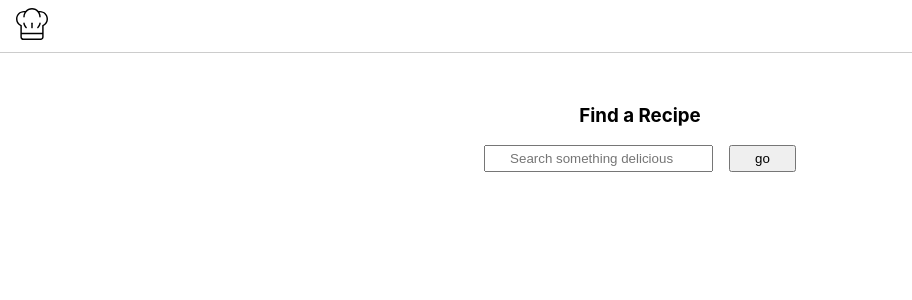
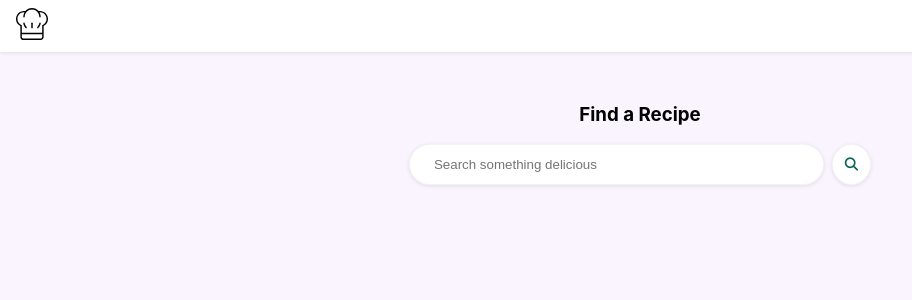
Before and after one commit to marilyn-n/react-xmas-recipes, a React (Create React App) app: page / in a window 1280 px wide. Shown: the top 300 px of the page, without its empty margins (0-912 px from the left). Built offline with nearby package versions, Linux system fonts and the light colour scheme.

Commit message:
add styles for search bar and navigation bar

```diff
--- a/public/index.html
+++ b/public/index.html
@@ -15,6 +15,7 @@
       user's mobile device or desktop. See https://developers.google.com/web/fundamentals/web-app-manifest/
     -->
     <link rel="manifest" href="%PUBLIC_URL%/manifest.json" />
+    <script src="https://kit.fontawesome.com/2186577ee2.js" crossorigin="anonymous"></script>
     <!--
       Notice the use of %PUBLIC_URL% in the tags above.
       It will be replaced with the URL of the `public` folder during the build.
@@ -24,7 +25,7 @@
       work correctly both with client-side routing and a non-root public URL.
       Learn how to configure a non-root public URL by running `npm run build`.
     -->
-    <title>React App</title>
+    <title>Xmas recipes </title>
   </head>
   <body>
     <noscript>You need to enable JavaScript to run this app.</noscript>
--- a/src/styles/main.scss
+++ b/src/styles/main.scss
@@ -1,3 +1,8 @@
 // ui-components in styles
 @import './ui-components/navigation.scss';
 @import './ui-components/search-bar.scss';
+
+
+body {
+    background: rgba(229, 200, 247, 0.2);
+}
--- a/src/styles/ui-components/navigation.scss
+++ b/src/styles/ui-components/navigation.scss
@@ -1,6 +1,6 @@
 .navigation {
   background-color: white;
-  border-bottom: 1px solid #ccc;
+  box-shadow: 0 1px 4px 0 rgba(8,19,68,.1);
   padding: .5rem 1rem;
   &__logo {
     height: 2rem;
--- a/src/styles/ui-components/search-bar.scss
+++ b/src/styles/ui-components/search-bar.scss
@@ -1,12 +1,30 @@
 .search {
   text-align: center;
   padding: 2rem;
-
   &__form {
 
-    input {
-      padding: .25rem 1.5rem;
-      margin: 0 .5rem;
+    input[type="text"] {
+      width: 30%;
+      padding: .75rem 1.5rem;
+      border-radius: 100px;
+      border: 1px solid rgba(204, 204, 204, .22);
+      outline: none;
+      box-shadow: 0 1px 4px 0 rgba(8,19,68,.1);
+
+    }
+
+    button[type="submit"] {
+      padding: .75rem;
+      margin-left: .5rem;
+      border-radius: 50%;
+      background-color: white;
+      border: 1px solid rgba(204, 204, 204, .22);
+      box-shadow: 0 1px 4px 0 rgba(8,19,68,.1);
+      cursor: pointer;
+      outline: none;
+      i {
+        color: #086554;
+      }
     }
   }
 }
--- a/src/ui-components/SearchBar.js
+++ b/src/ui-components/SearchBar.js
@@ -5,7 +5,7 @@ function SearchBar() {
       <h3>Find a Recipe</h3>
       <form className="search__form">
         <input type="text" placeholder="Search something delicious"/>
-        <input type="submit" value="go"/>
+        <button type="submit"><i class="fas fa-search"></i></button>
       </form>
     </div>
   );
```
Also changed, not shown: 1 other file (tests, documents, lock files or other folders).
